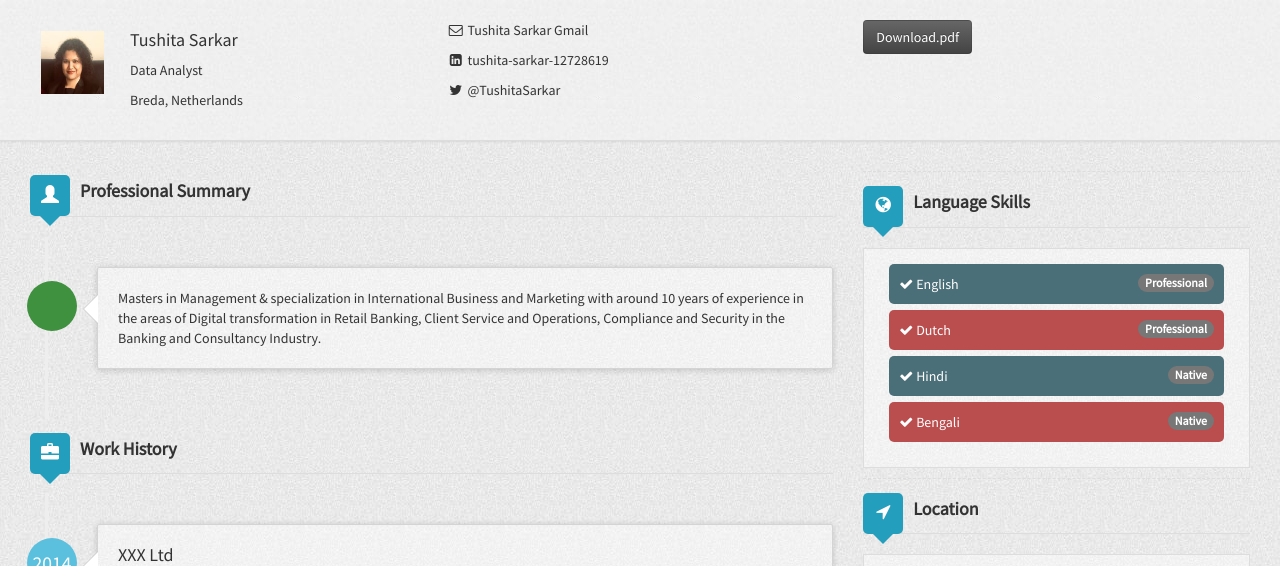
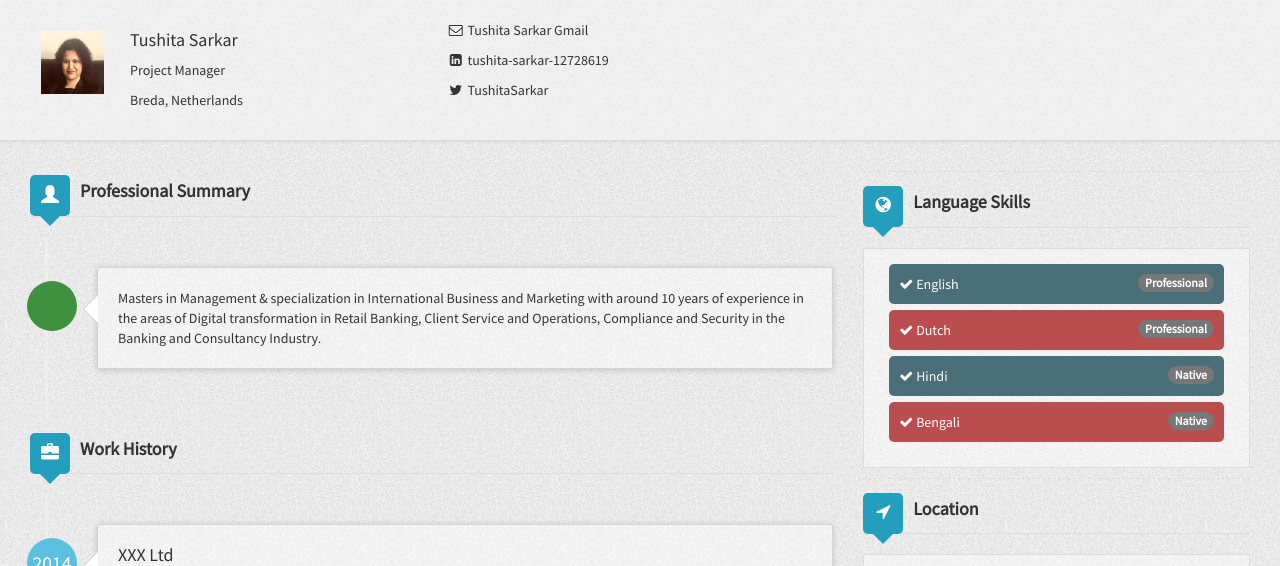
Before and after one commit to EagleEyeVision/TushitaSarkar, a Jekyll site: the page built from index.html, in a window 1280 px wide and 900 px high, cut to the strip 0-566 px from the top of the window. Built offline with Jekyll 4.4.1, drawn with Linux system fonts in a browser that asks for light colours; nearby versions of some CDN libraries.

Commit message:
all config updated

```diff
--- a/_config.yml
+++ b/_config.yml
@@ -14,7 +14,7 @@ exclude: [vendor]
 # Author settings
 author:
   name: Tushita Sarkar
-  title: Data Analyst
+  title: Project Manager
   address: Breda, Netherlands
   email: sarkarsecret@gmail.com
   link: https://eagleeyevision.nl/
@@ -67,6 +67,6 @@ author:
     - language3:
       name: Hindi
       proficiency: Native
-    - language3:
+    - language4:
       name: Bengali
       proficiency: Native
--- a/_includes/header.html
+++ b/_includes/header.html
@@ -11,10 +11,7 @@
             <div class="col-sm-4 visible-md-block visible-lg-block visible-sm-block">
                 <p><i class="fa fa-envelope-o fa-fw"></i> <a href="mailto:{{ site.author.email }}" target="_blank"> Tushita Sarkar Gmail </a></p>
                 <p><i class="fa fa-linkedin-square fa-fw"></i> <a href="//linkedin.com/in/{{ site.author.linkedin }}" target="_blank"> {{ site.author.linkedin }} </a></p>
-                <p><i class="fa fa-twitter fa-fw"></i> <a href="//twitter.com/{{ site.author.twitter }}" target="_blank">  @{{ site.author.twitter }} </a></p>
-            </div>
-            <div class="col-sm-4 visible-md-block visible-lg-block">
-                <a href="#" class="btn btn-dark"><i class="icon-file icon-white"></i> Download.pdf </a>
+                <p><i class="fa fa-twitter fa-fw"></i> <a href="//twitter.com/{{ site.author.twitter }}" target="_blank">  {{ site.author.twitter }} </a></p>
             </div>
         </div>
     </div>
```
